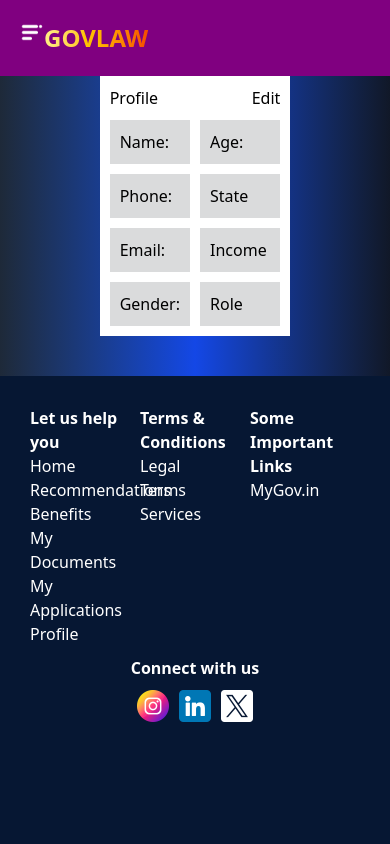
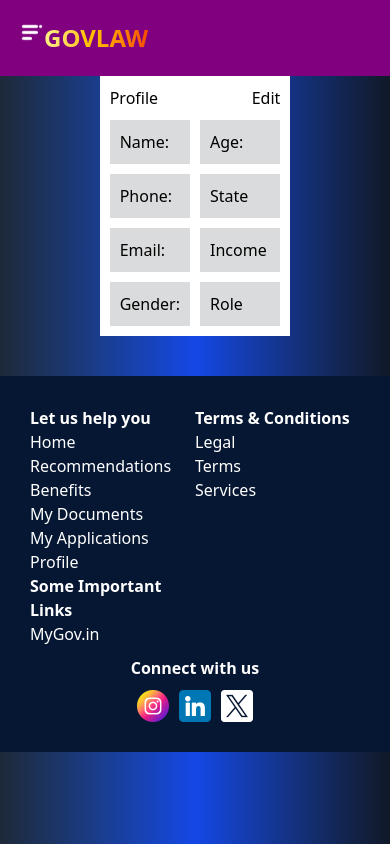
Before and after one commit to muditbansal980/Zyndhackathon, a React (Create React App) app in the folder frontend/: page /Profile in a window 390 px wide. Built offline with nearby package versions, Linux system fonts and the light colour scheme; no server answers.

Commit message:
changes in responsive design

```diff
--- a/frontend/src/components/Footer.js
+++ b/frontend/src/components/Footer.js
@@ -4,15 +4,15 @@ import Twitter from "../assests/twitter.png";
 import { NavLink } from "react-router-dom";
 export default function Footer() {
     return (
-        <div className="footer bg-[oklch(0.21_0.06_258.54)] grid grid-cols-3 grid-rows-2 mt-[40px] p-[30px] w-[100%] ">
+        <div className="footer bg-[oklch(0.21_0.06_258.54)] grid grid-cols-2 sm:grid-cols-3 grid-rows-auto mt-[40px] p-[30px] w-[100%]">
             <div className="text-[white]">
                 <h1 className="font-bold">Let us help you</h1>
                 <ul>
                     <NavLink to="/Home"><li className="hover:cursor-pointer">Home</li></NavLink>
                     <NavLink to="/Recommendations"><li className="hover:cursor-pointer">Recommendations</li></NavLink>
                     <NavLink to="/Benefits"><li className="hover:cursor-pointer">Benefits</li></NavLink>
-                    <NavLink to="/DocumentStorage"><li className="hover:cursor-pointer">My Documents</li></NavLink>
-                    <NavLink to="/MyApplications"><li className="hover:cursor-pointer">My Applications</li></NavLink>
+                    <NavLink to="/DocumentStorage"><li className="hover:cursor-pointer whitespace-nowrap">My Documents</li></NavLink>
+                    <NavLink to="/MyApplications"><li className="hover:cursor-pointer whitespace-nowrap">My Applications</li></NavLink>
                     <NavLink to="/Profile"><li className="hover:cursor-pointer">Profile</li></NavLink>
                 </ul>
             </div>
@@ -30,9 +30,9 @@ export default function Footer() {
                     <li className =" hover:cursor-pointer"><a href="https://www.mygov.in/">MyGov.in</a></li>
                 </ul>
             </div>
-            <div className="connect gap-[10px] col-span-3 justify-center items-center">
+            <div className="connect gap-[10px] col-span-2 sm:col-span-3 justify-center items-center">
                 <div className="flex justify-center items-center">
-                    <h1 className="text-[white] m-[10px] font-bold">Connect with us</h1>
+                    <h1 className="text-[white] m-[10px] font-bold whitespace-nowrap">Connect with us</h1>
                 </div>
                 <div className="flex gap-[10px] justify-center items-center">
                     <img className="w-[32px] hover:cursor-pointer " src={Instagram} alt="instagram" />
```
